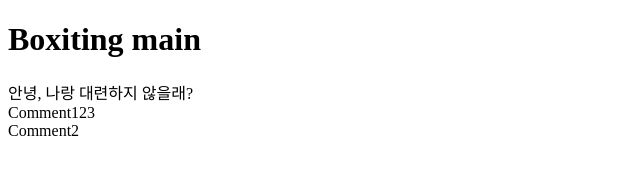
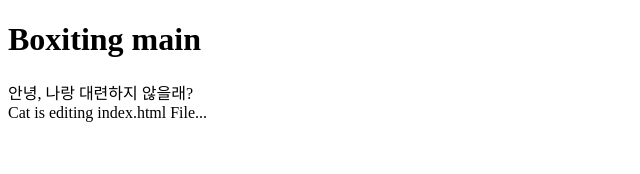
Before and after one commit to kdh8500/git_prac, a plain HTML site: page index.html in a window 1280 px wide. Shown: the whole page, without its empty margins (0-640 px from the left). Drawn offline with Linux system fonts and the light colour scheme.

Commit message:
cat is editing...

```diff
--- a/index.html
+++ b/index.html
@@ -7,8 +7,7 @@
     <body>
         <h1>Boxiting main</h1>
         <div>안녕, 나랑 대련하지 않을래?</div>
-        <div>Comment123</div>
-        <div>Comment2</div>
+        <div>Cat is editing index.html File...</div>
     </body>
 </html>
 
```
